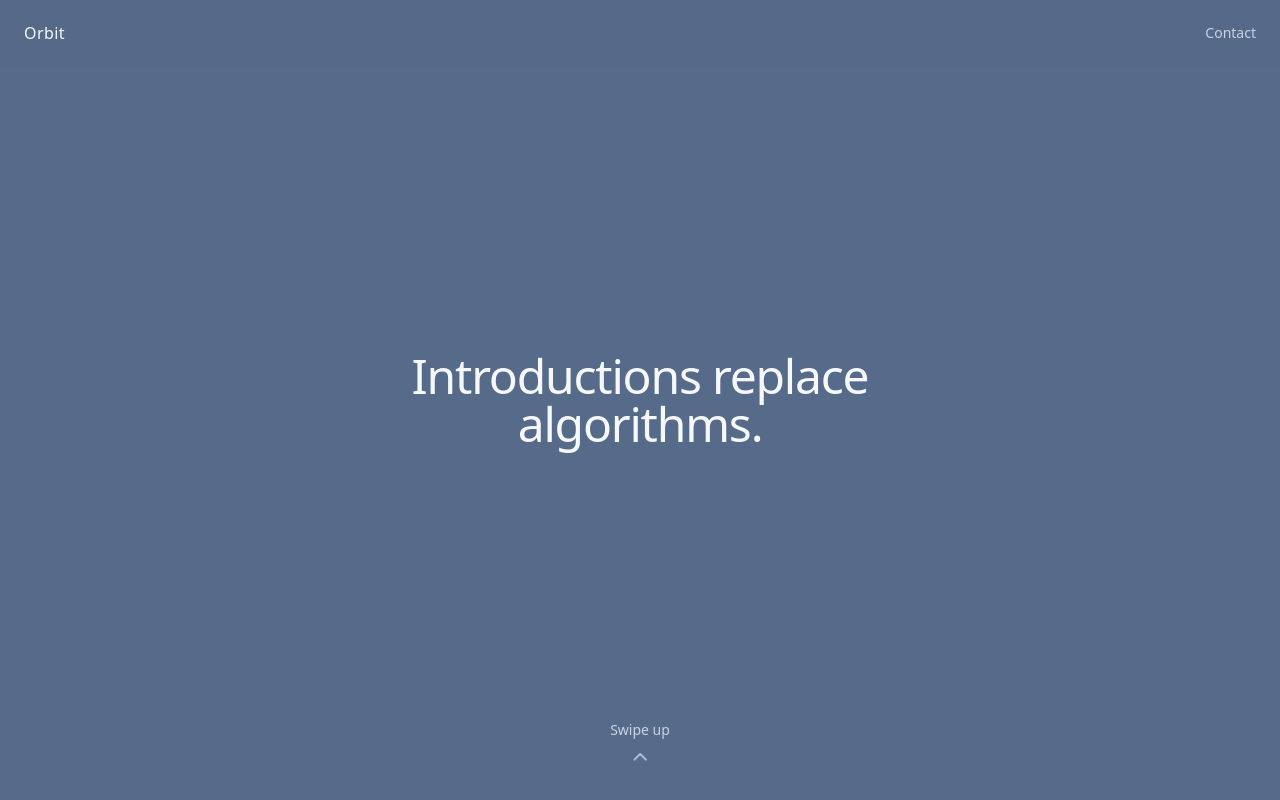
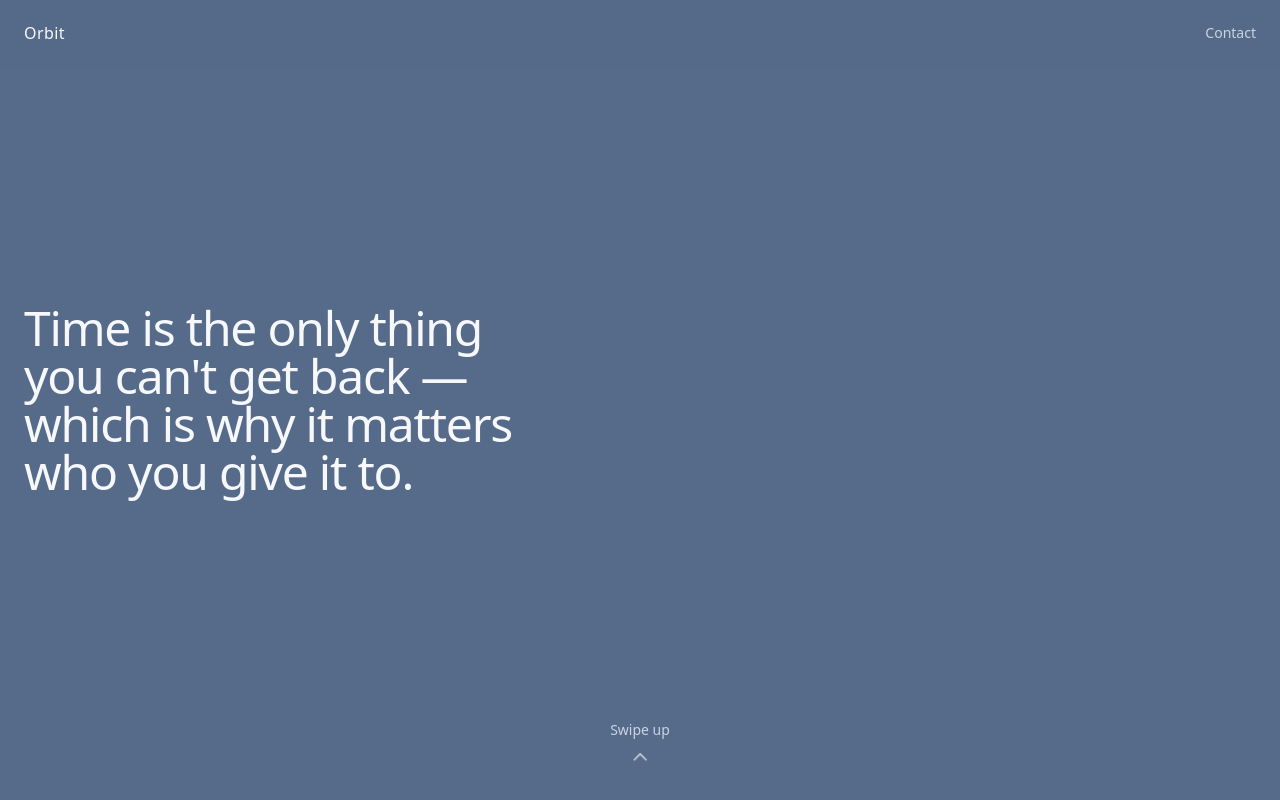
Before and after one commit to leetryscode/orbit_landing_pages, a Next.js app: page / in a window 1280 px wide. Built offline with nearby package versions, Linux system fonts and the light colour scheme; no server answers.

Commit message:
start of rewrite: narrative 1

```diff
--- a/src/app/page.tsx
+++ b/src/app/page.tsx
@@ -3,44 +3,24 @@
 import { useRef } from "react";
 import StorySection from "@/components/StorySection";
 import SwipeUpAffordance from "@/components/SwipeUpAffordance";
-import { INSTALL_URL } from "@/config";
-import { trackEvent } from "@/lib/analytics";
 
 const NARRATIVE_1 = [
-  "Introductions replace algorithms.",
-  "Somewhere along the way, meeting people became a numbers game.",
-  "Speed replaced judgment. Scale replaced care.",
-  "Algorithms are good at scale. They are bad at meaning.",
-  "Before apps and feeds, meaningful relationships began with an introduction.",
-  "Orbit brings that practice into the present.",
-];
-
-const NARRATIVE_2 = [
-  "Stewardship, not swiping.",
-  "When you sponsor someone on Orbit, you're not choosing for yourself.",
-  "You're vouching for another person.",
-  "You're saying: I know them — and I stand behind them.",
-  "That's a different kind of responsibility.",
-  "And a different kind of trust.",
+  "Time is the only thing you can't get back —\nwhich is why it matters who you give it to.",
+  "We're careful with our time.\nEspecially when it comes to people.",
+  "Most people don't struggle to meet people.\nThey struggle to meet the right people.",
+  "The right people are rarely random.\nThey come from people who know us.",
+  "Orbit is a place for thoughtful introductions.",
+  "Orbit is simple.\n\nSome people are here to introduce someone they know.\nOthers are here to be introduced.",
 ];
 
 export default function HomePage() {
   const scrollRef = useRef<HTMLDivElement>(null);
-
-  const handleInstallClick = () => {
-    trackEvent("install_click");
-  };
-
-  const handleSponsorClick = () => {
-    trackEvent("sponsor_click");
-  };
 
   return (
     <div
       ref={scrollRef}
       className="scroll-narrative h-[100svh] overflow-y-auto snap-y snap-mandatory bg-background-main"
     >
-      {/* Narrative 1 */}
       {NARRATIVE_1.map((line, i) => (
         <StorySection
           key={i}
@@ -49,43 +29,6 @@ export default function HomePage() {
         />
       ))}
 
-      {/* CTA 1 */}
-      <StorySection variant="cta">
-        <div className="flex flex-col items-center gap-6">
-          <a
-            href={INSTALL_URL}
-            onClick={handleInstallClick}
-            className="inline-flex items-center justify-center rounded-xl px-8 py-4 text-base font-medium bg-action-primary text-primary-blue hover:bg-action-primary-hover active:bg-action-primary-active shadow-subtle transition-colors focus:outline-none focus:ring-2 focus:ring-white/30 focus:ring-offset-2 focus:ring-offset-background-main"
-          >
-            Install Orbit
-          </a>
-          <p className="text-text-light text-sm">Invite-only. Built slowly.</p>
-        </div>
-      </StorySection>
-
-      {/* Narrative 2 */}
-      {NARRATIVE_2.map((line, i) => (
-        <StorySection
-          key={`n2-${i}`}
-          text={line}
-          variant={i === 0 ? "headline" : "body"}
-        />
-      ))}
-
-      {/* CTA 2 */}
-      <StorySection variant="cta">
-        <div className="flex flex-col items-center gap-6">
-          <a
-            href={INSTALL_URL}
-            onClick={handleSponsorClick}
-            className="inline-flex items-center justify-center rounded-xl px-8 py-4 text-base font-medium bg-action-primary text-primary-blue hover:bg-action-primary-hover active:bg-action-primary-active shadow-subtle transition-colors focus:outline-none focus:ring-2 focus:ring-white/30 focus:ring-offset-2 focus:ring-offset-background-main"
-          >
-            Become a Sponsor
-          </a>
-          <p className="text-text-light text-sm">For people others already trust.</p>
-        </div>
-      </StorySection>
-
       {/* Swipe up affordance - first section only */}
       <div className="fixed bottom-0 left-0 right-0 pointer-events-none flex justify-center pt-20">
         <SwipeUpAffordance scrollContainerRef={scrollRef} />
--- a/src/components/StorySection.tsx
+++ b/src/components/StorySection.tsx
@@ -11,12 +11,12 @@ export default function StorySection({
   variant = "body",
   children,
 }: StorySectionProps) {
-  const base = "min-h-[100svh] flex flex-col items-center justify-center px-6 py-16 snap-start snap-always";
+  const base = "min-h-[100svh] flex flex-col items-start justify-center px-6 py-16 snap-start snap-always";
 
   const textSizes = {
-    headline: "text-3xl sm:text-4xl md:text-5xl font-medium tracking-tight text-text-dark leading-[1.3] max-w-narrative text-center",
-    body: "text-3xl sm:text-4xl md:text-5xl font-light tracking-tight text-text-dark leading-[1.4] max-w-narrative text-center",
-    cta: "max-w-narrative text-center",
+    headline: "text-3xl sm:text-4xl md:text-5xl font-light tracking-tight text-text-dark leading-[1.3] max-w-narrative text-left whitespace-pre-line",
+    body: "text-3xl sm:text-4xl md:text-5xl font-light tracking-tight text-text-dark leading-[1.4] max-w-narrative text-left whitespace-pre-line",
+    cta: "max-w-narrative text-left",
   };
 
   return (
```
